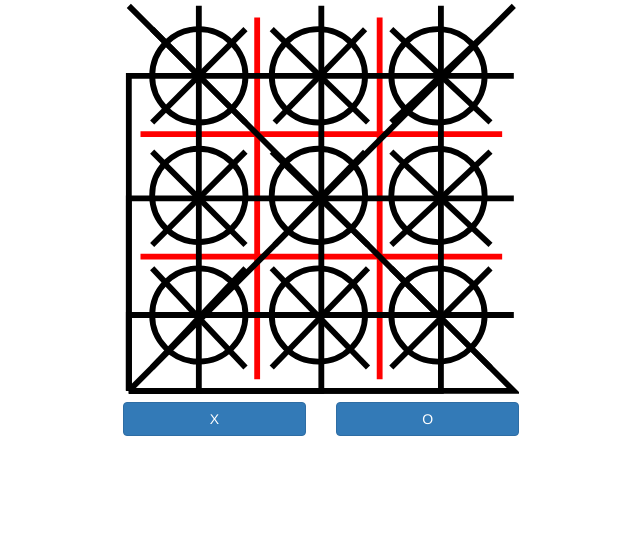
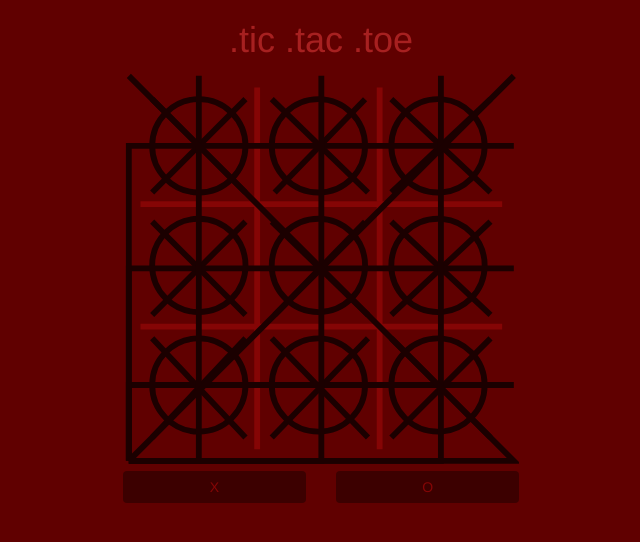
Before and after one commit to RandomAnomaly/js-tictactoe, a website: page public_html/index.html in a window 1280 px wide. Shown: the whole page, without its empty margins (319-959 px from the left). Drawn offline with nearby package versions, Linux system fonts and the light colour scheme.

Commit message:
Styling / Color scheme changes http://paletton.com/#uid=1000u0kEhc5pQkZuMgEOW7zWW3m

```diff
--- a/public_html/index.html
+++ b/public_html/index.html
@@ -18,17 +18,17 @@ and open the template in the editor.
     <body>
         <div class="container-fluid">
 
+            <h1>.tic .tac .toe</h1>
 
-
-            <div class="row" id="buttonRow">
+            <div class="row">
                 <div class="col-sm-4 col-sm-push-4">
 
                     <svg id="svg" width="100%" viewBox="0 0 34 34" onClick="clicked(evt);">
                     <g id="gameplayArea">
-                    <line x1="10" y1="0" x2="10" y2="31" style="stroke:rgb(255,0,0);stroke-width:0.5" />
-                    <line x1="20.5" y1="0" x2="20.5" y2="31" style="stroke:rgb(255,0,0);stroke-width:0.5" />
-                    <line x1="0" y1="10" x2="31" y2="10" style="stroke:rgb(255,0,0);stroke-width:0.5" />
-                    <line x1="0" y1="20.5" x2="31" y2="20.5" style="stroke:rgb(255,0,0);stroke-width:0.5" />
+                    <line class="gridLine" x1="10" y1="0" x2="10" y2="31" style="stroke-width:0.5" />
+                    <line class="gridLine" x1="20.5" y1="0" x2="20.5" y2="31" style="stroke-width:0.5" />
+                    <line class="gridLine" x1="0" y1="10" x2="31" y2="10" style="stroke-width:0.5" />
+                    <line class="gridLine" x1="0" y1="20.5" x2="31" y2="20.5" style="stroke-width:0.5" />
 
                     <!-- Cell 0 0 -->
                     <g id="tokensCell00">
@@ -134,10 +134,10 @@ and open the template in the editor.
                     <!-- Buttons to begin game -->
                     <div id="buttons" class="row">
                         <div class="col-xs-6">
-                            <button class="btn btn-primary btn-block" onClick="game.newGame('X');">X</button>
+                            <button class="btn btn-block" onClick="game.newGame('X');">X</button>
                         </div>
                         <div class="col-xs-6">
-                            <button class="btn btn-primary btn-block" onClick="game.newGame('O');">O</button>
+                            <button class="btn btn-block" onClick="game.newGame('O');">O</button>
                         </div>
                         <!-- End Buttons to begin game -->
                     </div>
--- a/public_html/style.css
+++ b/public_html/style.css
@@ -1,12 +1,35 @@
 
-#crossCell00 {
-
-
-
+h1 {
+    text-align: center;
+    color: #A72020;
 }
 
-#tokensCell00 #crossCell00 {
+.gridLine {
+    stroke: #850505;
+}
 
+[id^="tokensCell"] circle, [id^="crossCell"] line {
+    stroke: #1B0000;
+}
+
+path {
+    stroke: #1B0000;
+}
+
+.btn, .btn:focus, btn:active {
+    background-color: #3C0000;
+    border: none;
+    color: #850505;
+    outline: none;
+}
+
+.btn:hover {
+    background-color: #850505;
+    color: #3C0000;
+}
+
+body, html {
+    background-color: #600000;
 }
 
 #gameplayArea {
```
